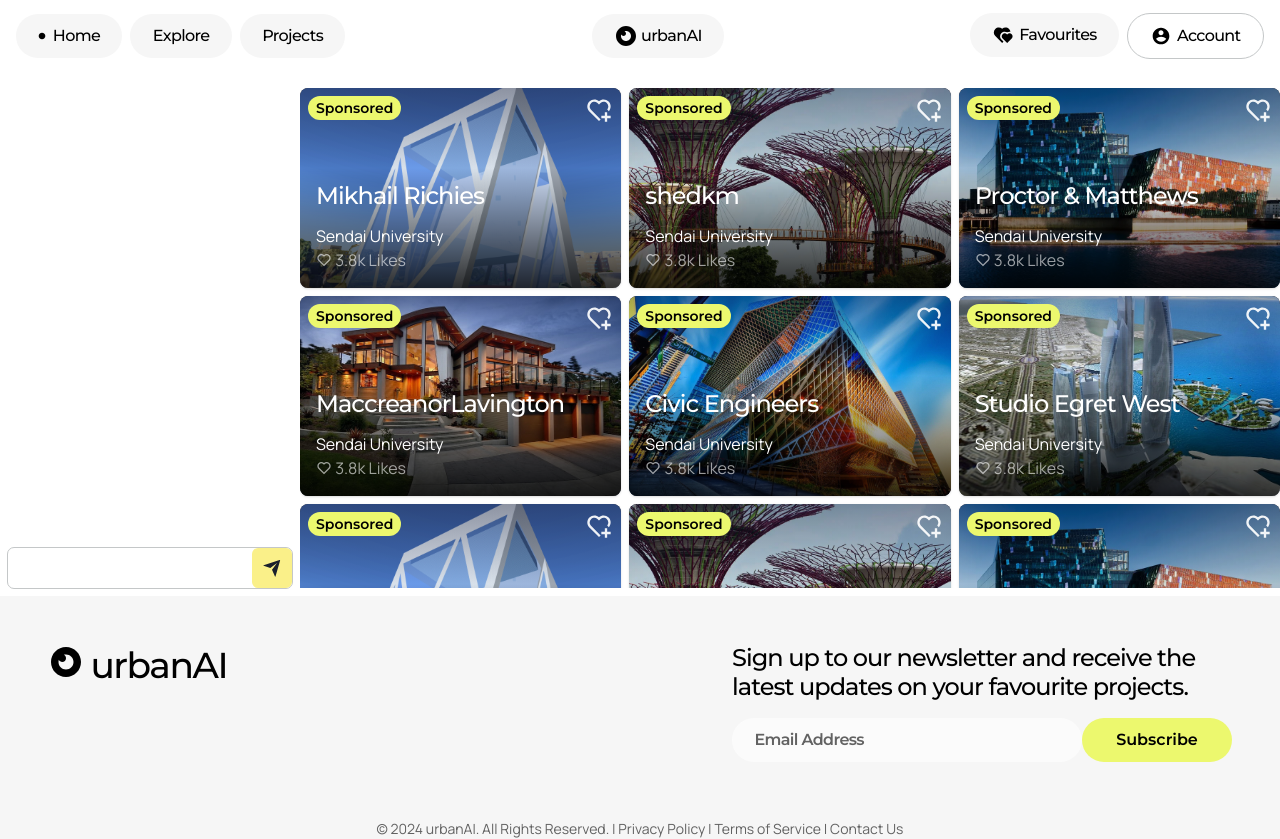
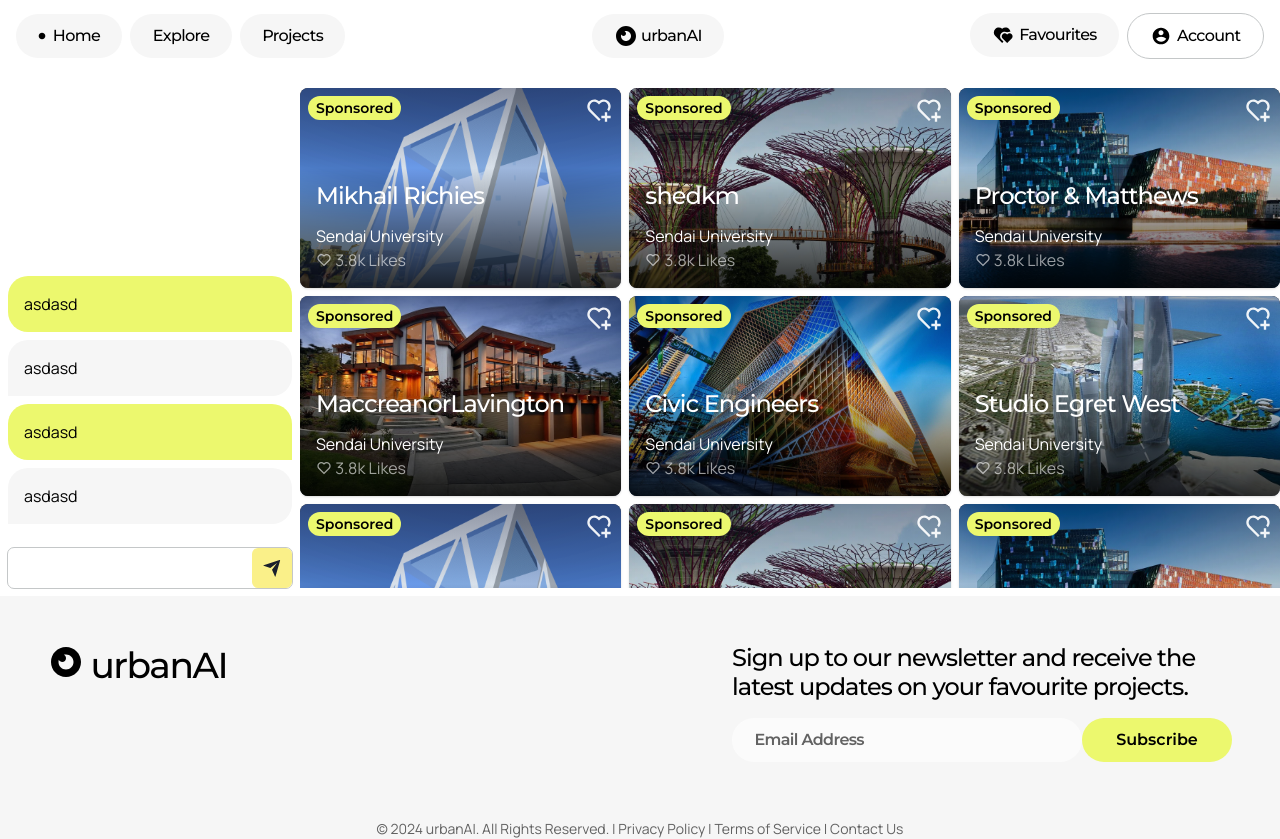
Before and after one commit to gprem09/Urban.I, a React (Create React App) app in the folder frontend/: page /chats in a window 1280 px wide. Built offline with nearby package versions, Linux system fonts and the light colour scheme.

Commit message:
Scrolling chats

```diff
--- a/frontend/src/components/chat.js
+++ b/frontend/src/components/chat.js
@@ -155,13 +155,34 @@
             justifyContent="flex-end"
             paddingInline="0.5rem"
           >
-            {chatHistory.map((chat, index) => (
+            <Stack gap="0.5rem" height="500px" justifyContent="flex-end">
+              <Text
+                padding="1rem"
+                bg="brand.deep"
+                borderRadius="20px  20px 0 20px"
+              >
+                asdasd
+              </Text>
+              <Text padding="1rem" bg="lgray" borderRadius="20px  20px 20px 0">
+                asdasd
+              </Text>
+              <Text
+                padding="1rem"
+                bg="brand.deep"
+                borderRadius="20px  20px 0 20px"
+              >
+                asdasd
+              </Text>
+              <Text padding="1rem" bg="lgray" borderRadius="20px  20px 20px 0">
+                asdasd
+              </Text>
+            </Stack>
+            {/* {chatHistory.map((chat, index) => (
               <Stack
                 key={index}
                 gap="0.5rem"
                 height="500px"
                 justifyContent="flex-end"
-                paddingBlock="1rem"
               >
                 <Text
                   padding="1rem"
@@ -178,7 +199,7 @@
                   {chat.answer}
                 </Text>
               </Stack>
-            ))}
+            ))} */}
             <form onSubmit={handleSubmit} width="100%" height="100%">
               <VStack mt="4" width="100%">
                 <InputGroup>
```
Also changed, not shown: frontend/public/images/Group 60.png (added), frontend/src/components/InteractiveMap.js (added).
